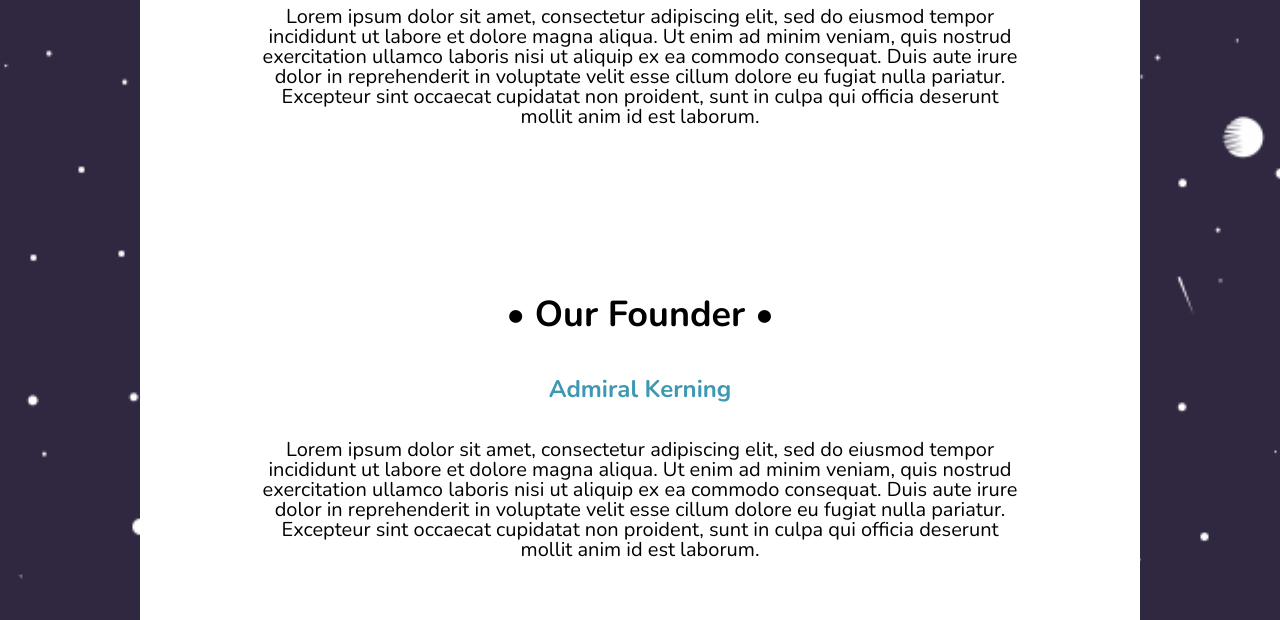
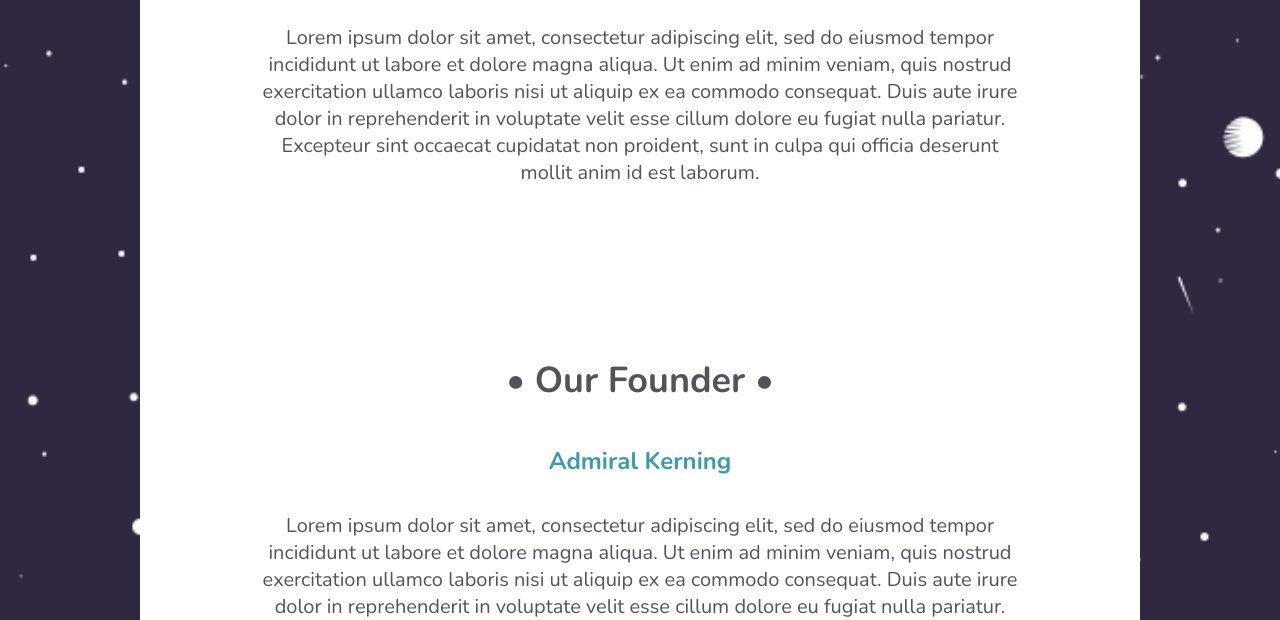
Before and after one commit to mberkland/ls_201, a plain HTML site: page lesson_5/company_splash_page/index.html in a window 1280 px wide. Shown: the part 680-1300 px from the top of the page. Drawn offline with nearby package versions, Linux system fonts and the light colour scheme.

Commit message:
space design company spash page update

```diff
--- a/lesson_5/company_splash_page/main.css
+++ b/lesson_5/company_splash_page/main.css
@@ -51,7 +51,8 @@ table {
 /* Page Styles */
 
 body {
-	font-family:	'Nunito', "Helvetica", sans-serif;
+	font: 20px	'Nunito', "Helvetica", sans-serif;
+	color: #515559;
 	background-color: #46506b;
 	background-image: url("bg_body.gif");
 	background-repeat: repeat;
@@ -77,11 +78,6 @@ h2 {
 	font-size: 36px;
 	font-weight: 700;
 	padding-bottom: 40px;
-}
-
-p {
-	font-size: 20px;
-	margin-bottom: 0;
 }
 
 .about-us {
```
